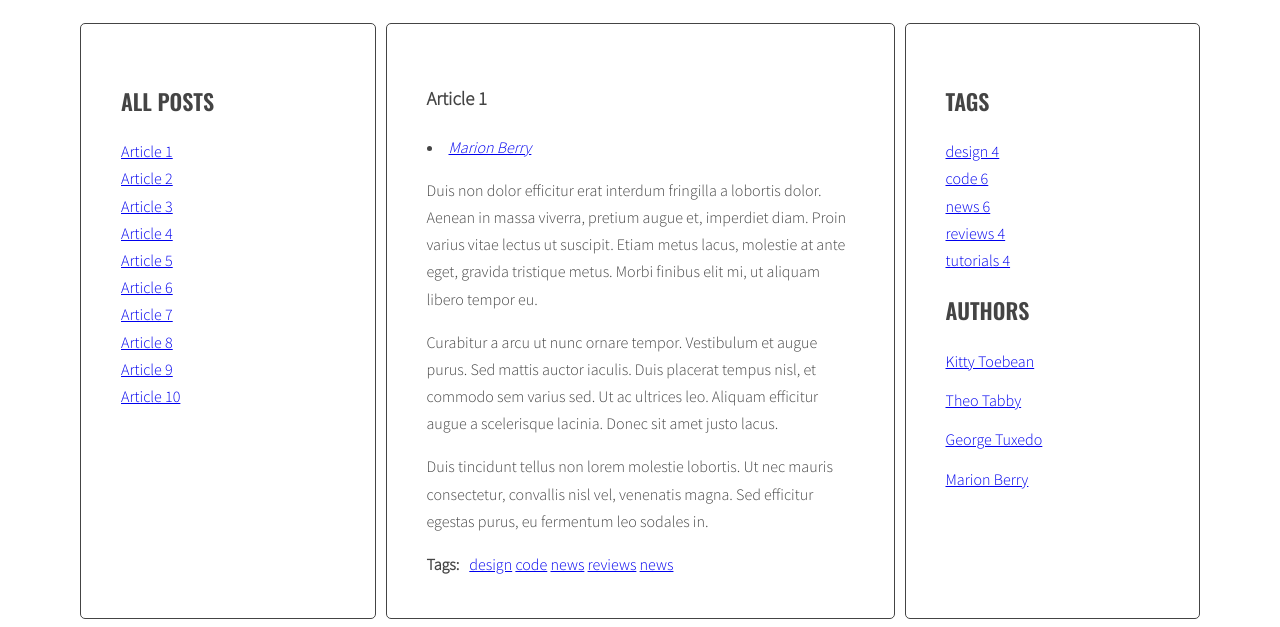
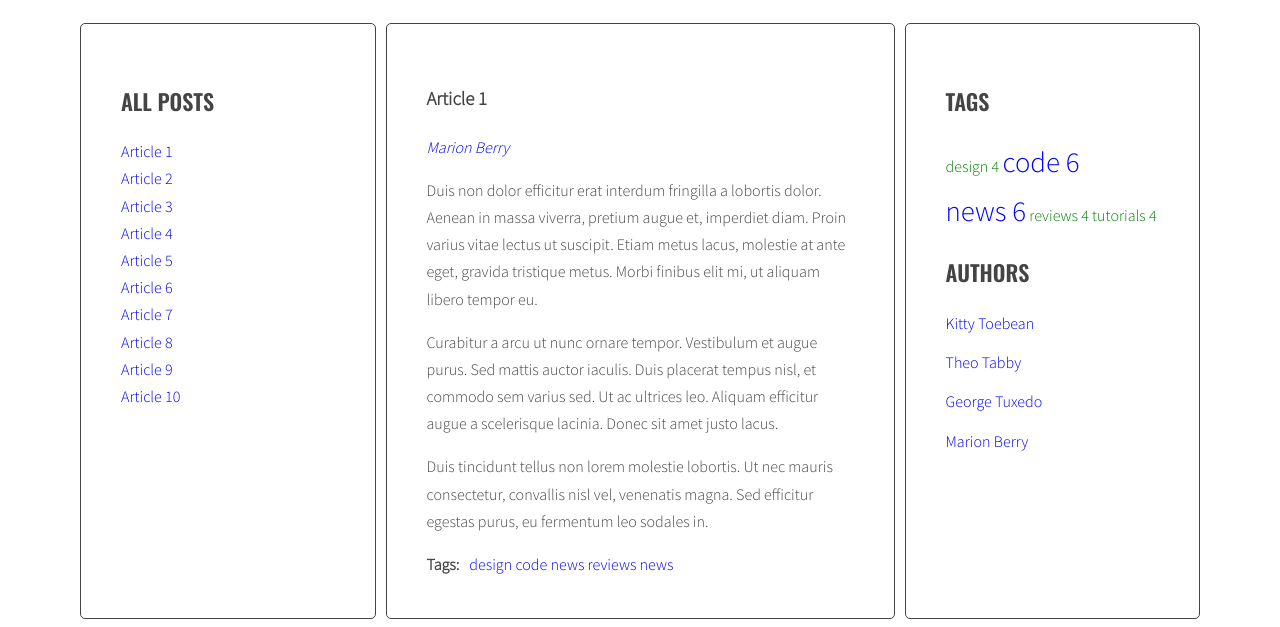
Before and after one commit to karolniedzwiecki/javascript-blog, a website: page index.html in a window 1280 px wide. Shown: the part 220-847 px from the top of the page. Drawn offline with nearby package versions, Linux system fonts and the light colour scheme.

Commit message:
Add Tag Cloud scss

```diff
--- a/sass/style.scss
+++ b/sass/style.scss
@@ -112,9 +112,56 @@
   font-style: italic;
 }
 
+.post-author li {
+  list-style-type: none;
+}
+
+.post-author a {
+  text-decoration: none;
+}
+
 .post-tags {
   display: flex;
   p {
     margin: 0 10px 0 0;
   }
 }
+
+/* Tag Cloud */
+
+.tags li {
+  display: inline-block;
+}
+
+.tag-size-1 {
+  font-size: 100%;
+  color: green;
+}
+
+.tag-size-2 {
+  font-size: 120%;
+  color: red;
+}
+
+.tag-size-3 {
+  font-size: 140%;
+  color: yellow;
+}
+
+.tag-size-4 {
+  font-size: 160%;
+  color: purple;
+}
+
+.tag-size-5 {
+  font-size: 180%;
+  color: blue;
+}
+
+.list {
+  list-style-type: none;
+}
+
+.list a {
+  text-decoration: none;
+}
```
Also changed, not shown: css/style.css, 1 other file.
